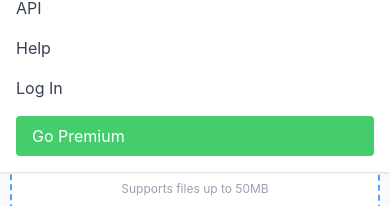
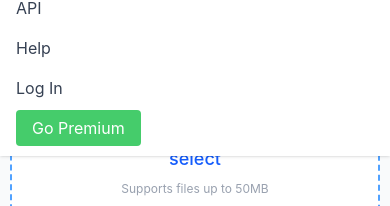
Before and after one commit to PawDevUK/filesconverto, a Next.js app: page / in a window 390 px wide. Both pictures are taken after a click on the button "button". Shown: the part 205-411 px from the top of the page. Built offline with nearby package versions, Linux system fonts and the light colour scheme.

Commit message:
Wrapped Links with buttons to be able to use onClick to close mobile menu.

```diff
--- a/app/components/Header.tsx
+++ b/app/components/Header.tsx
@@ -41,7 +41,7 @@ const Header: React.FC<HeaderProps> = ({}) => {
 					</Link>
 				</div>
 				<nav className='hidden md:flex space-x-8'>
-					<Menu></Menu>
+					<Menu />
 				</nav>
 				<div className='hidden md:flex items-center space-x-4'>
 					<Link href='/Login' className='text-gray-700 hover:text-blue-600 border border-gray-300 rounded px-4 py-2 hover:border-blue-600'>
@@ -60,11 +60,15 @@ const Header: React.FC<HeaderProps> = ({}) => {
 			{isMenuOpen && (
 				<div className='md:hidden bg-white border-t border-gray-200'>
 					<div className='max-w-7xl mx-auto px-4 sm:px-6 lg:px-8 py-4 flex flex-col space-y-4'>
-						<Menu></Menu>
-						<Link href='/Login' className='text-gray-700 hover:text-blue-600'>
-							Log In
-						</Link>
-						<GreenButton href='/PremiumPrices'>Go Premium</GreenButton>
+						<Menu closeMenu={() => setIsMenuOpen(false)} />
+						<button className='text-left w-full' onClick={() => setIsMenuOpen(false)}>
+							<Link href='/Login' className='text-gray-700 hover:text-blue-600'>
+								Log In
+							</Link>
+						</button>
+						<button className='text-left w-full' onClick={() => setIsMenuOpen(false)}>
+							<GreenButton href='/PremiumPrices'>Go Premium</GreenButton>
+						</button>
 					</div>
 				</div>
 			)}
```
